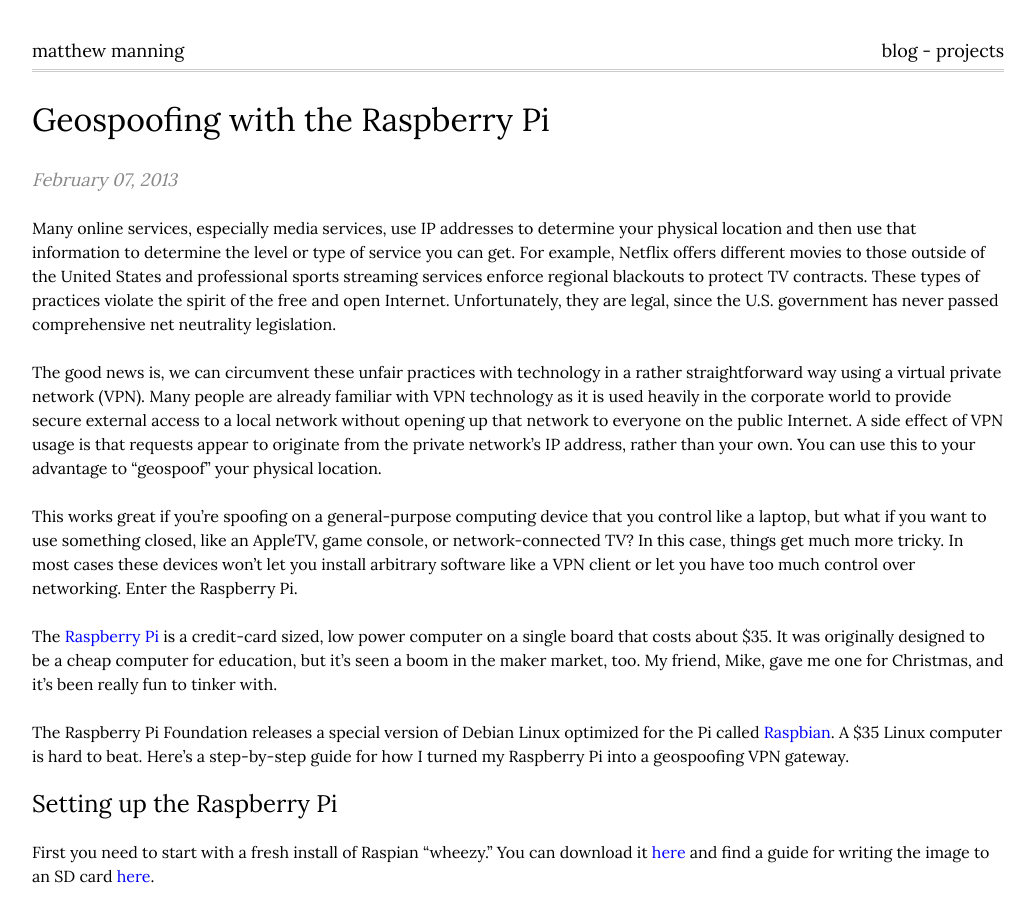
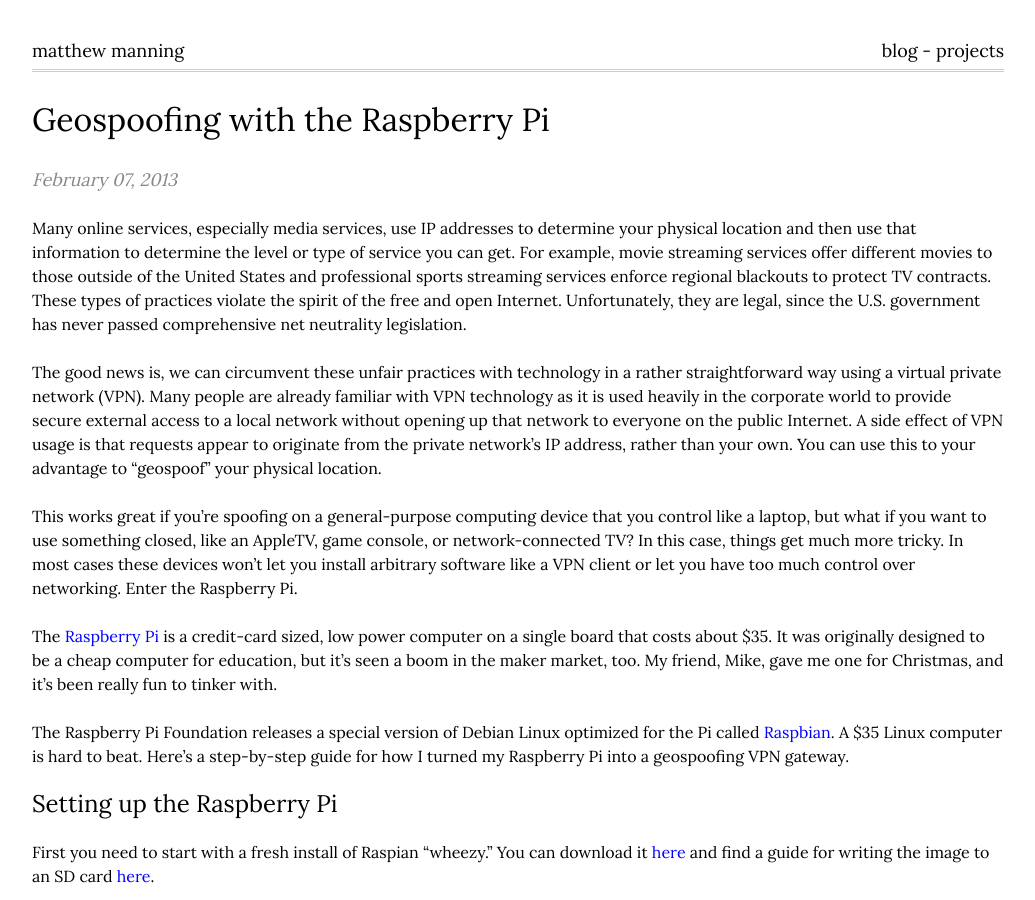
Before and after one commit to mattmanning/mattmanning.github.com, a Jekyll site: the page built from _posts/2013-02-07-Geospoofing-with-the-Raspberry-Pi.md, in a window 1280 px wide and 900 px high. Shown: the whole window, without its empty margins (122-1157 px from the left). Built offline with Jekyll 4.4.1, drawn with Linux system fonts in a browser that asks for light colours; Markdown is read by kramdown in place of the engine named in the settings; comment, search, counter and statistics services are not loaded.

Commit message:
Change wording.

```diff
--- a/_posts/2013-02-07-Geospoofing-with-the-Raspberry-Pi.md
+++ b/_posts/2013-02-07-Geospoofing-with-the-Raspberry-Pi.md
@@ -3,7 +3,7 @@
 title: Geospoofing with the Raspberry Pi
 ---
 
-Many online services, especially media services, use IP addresses to determine your physical location and then use that information to determine the level or type of service you can get. For example, Netflix offers different movies to those outside of the United States and professional sports streaming services enforce regional blackouts to protect TV contracts. These types of practices violate the spirit of the free and open Internet. Unfortunately, they are legal, since the U.S. government has never passed comprehensive net neutrality legislation.
+Many online services, especially media services, use IP addresses to determine your physical location and then use that information to determine the level or type of service you can get. For example, movie streaming services offer different movies to those outside of the United States and professional sports streaming services enforce regional blackouts to protect TV contracts. These types of practices violate the spirit of the free and open Internet. Unfortunately, they are legal, since the U.S. government has never passed comprehensive net neutrality legislation.
 
 The good news is, we can circumvent these unfair practices with technology in a rather straightforward way using a virtual private network (VPN). Many people are already familiar with VPN technology as it is used heavily in the corporate world to provide secure external access to a local network without opening up that network to everyone on the public Internet. A side effect of VPN usage is that requests appear to originate from the private network's IP address, rather than your own. You can use this to your advantage to "geospoof" your physical location.
 
```
